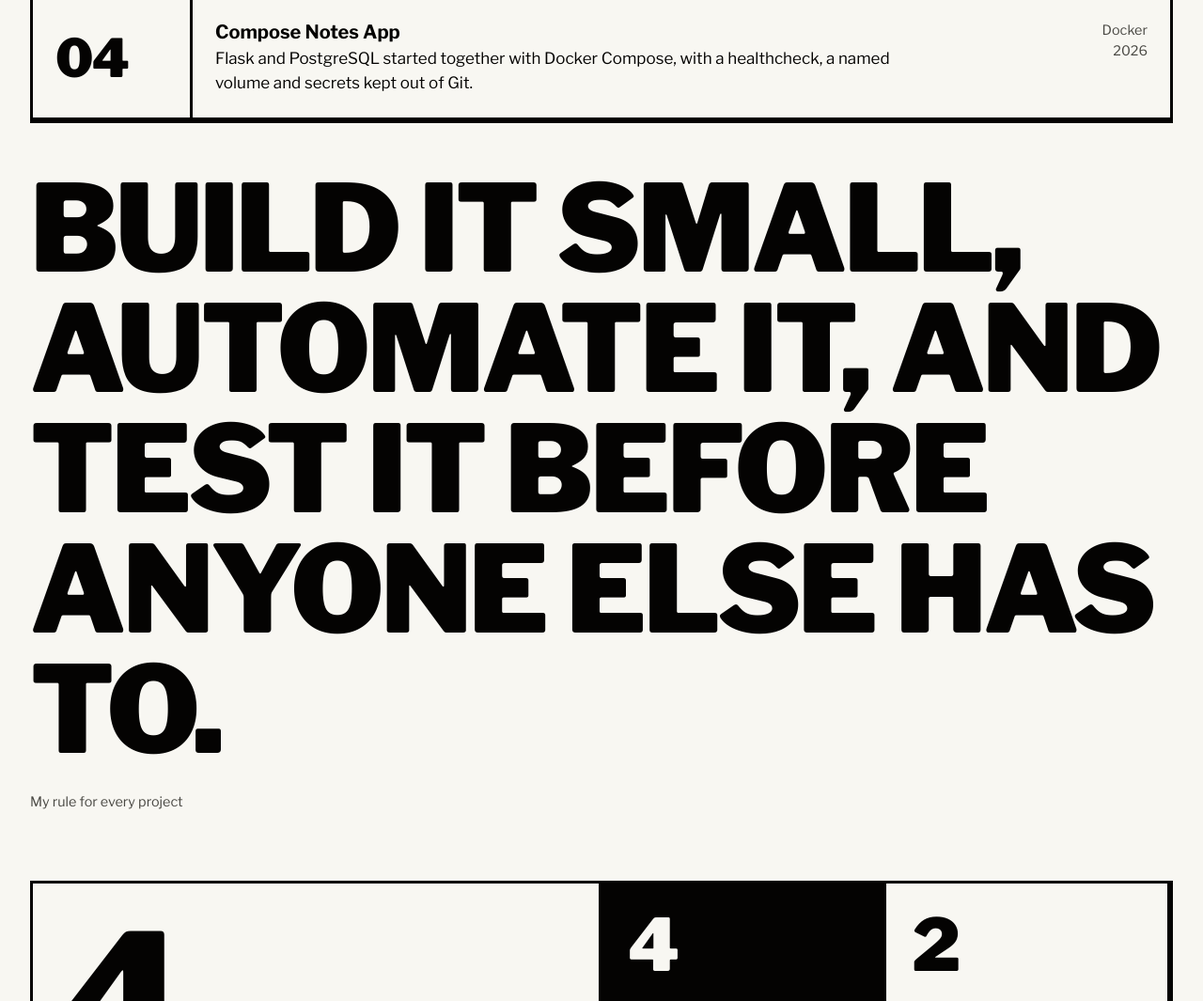
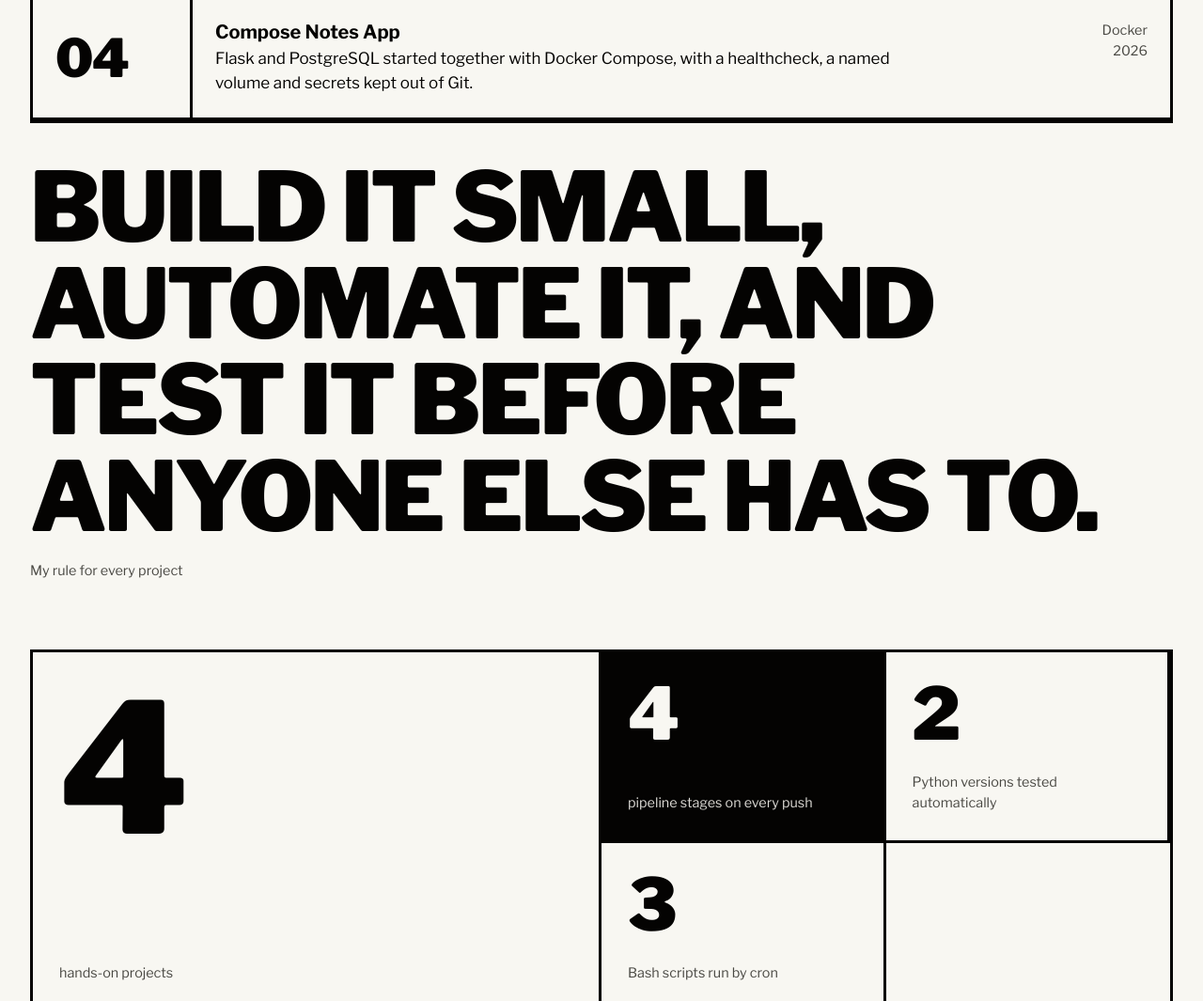
Before and after one commit to atharvvchavan/portfolio, a plain HTML site: page index.html in a window 1280 px wide. Shown: the part 1522-2587 px from the top of the page at 94% size. Drawn offline with nearby package versions, Linux system fonts and the light colour scheme.

Commit message:
changes in layout

```diff
--- a/styles.css
+++ b/styles.css
@@ -65,9 +65,9 @@ p { margin: 0 0 1em; max-width: 62ch; }
 .row:hover .meta { color: var(--color-ink); }
 
 /* statement */
-.statement { border-top: var(--rule-bar) solid var(--color-rule); padding-top: clamp(24px, 4vw, 48px); }
-.statement .display { font-size: clamp(2.6rem, 10vw, 9rem); }
-.statement .by { margin: 24px 0 0; }
+.statement { border-top: var(--rule-bar) solid var(--color-rule); padding-top: clamp(24px, 4vw, 38px); }
+.statement .display { font-size: clamp(2.2rem, 8vw, 8rem); }
+.statement .by { margin: 18px 0 0; }
 
 /* bento */
 .bento { grid-template-columns: repeat(4, 1fr); }
```
